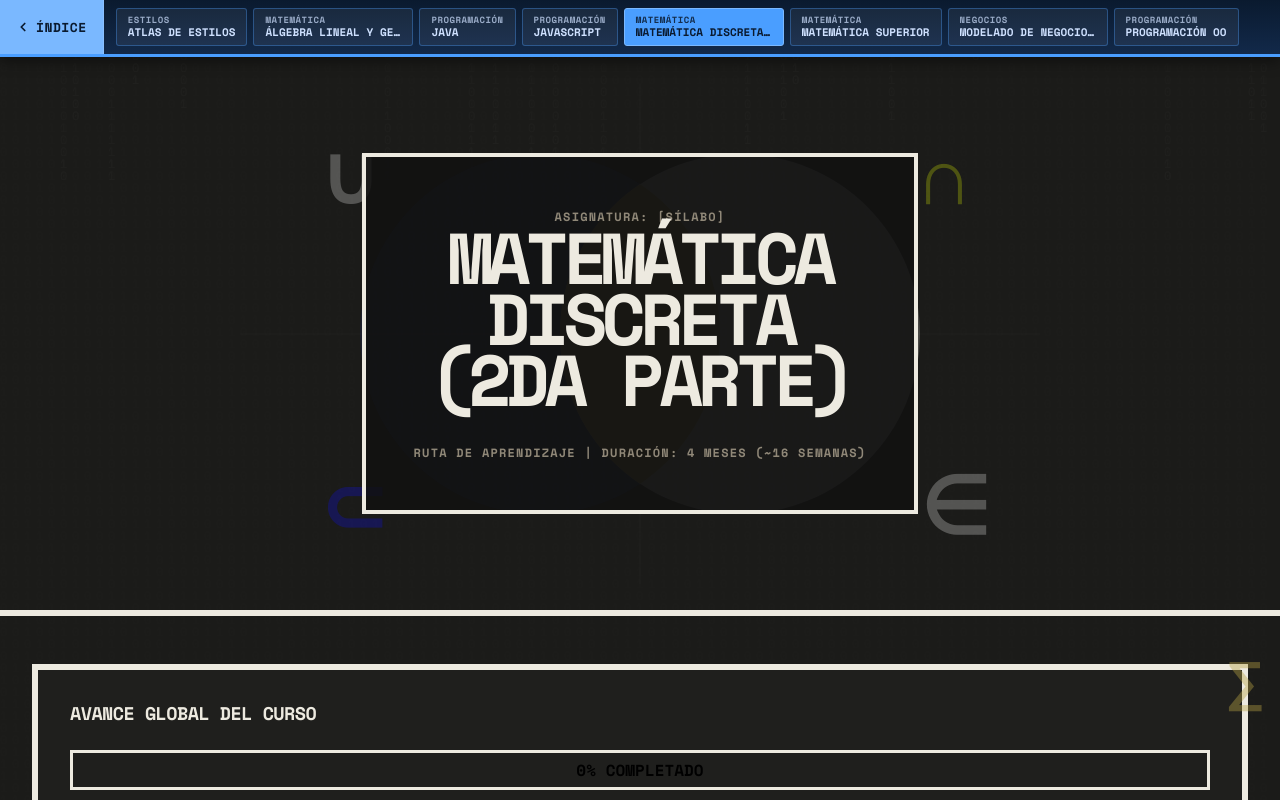
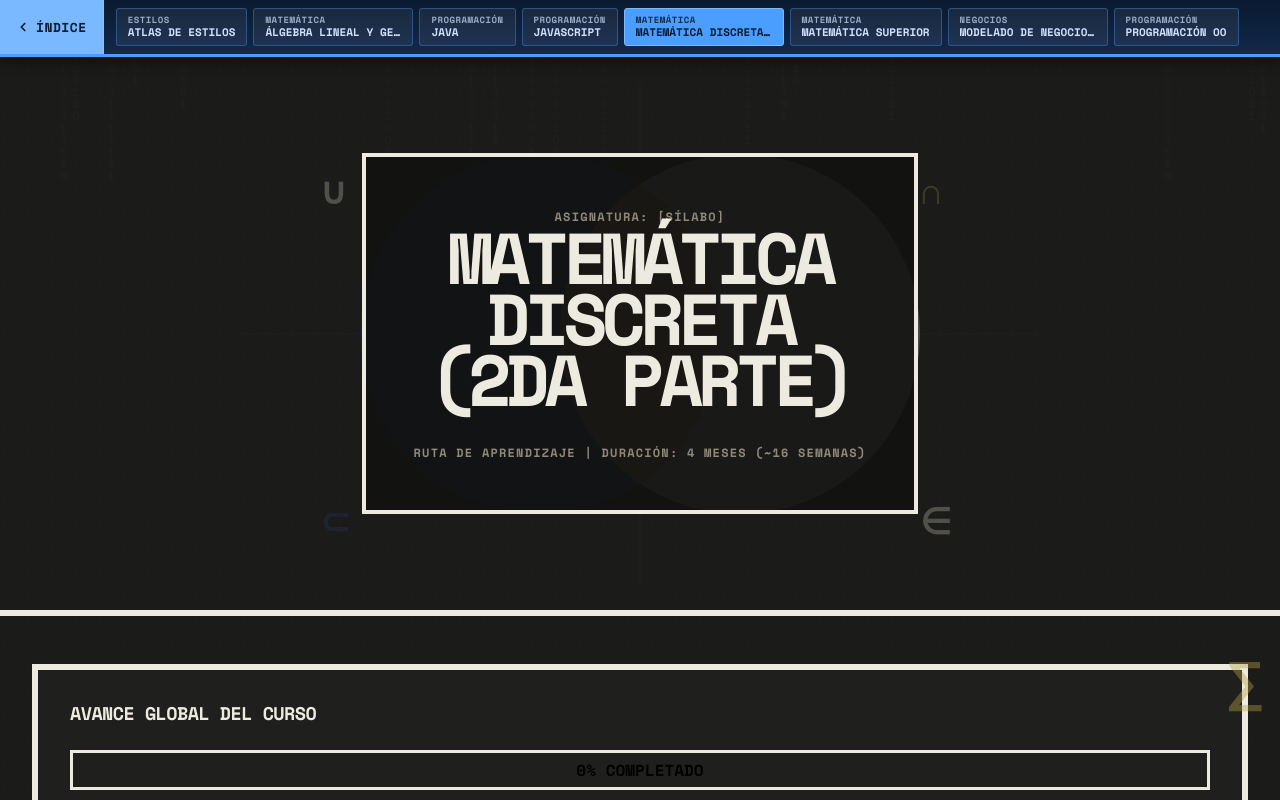
Before and after one commit to cMauricioAngel/Rutas_de_aprendizaje_2do_ciclo, a plain HTML site: page Mapa_Mate_discreta2.html in a window 1280 px wide. Shown: the top 800 px of the page. Drawn offline with nearby package versions, Linux system fonts and the light colour scheme.

Commit message:
soft palette finalize Mapa_Mate_discreta2.html

```diff
--- a/Mapa_Mate_discreta2.html
+++ b/Mapa_Mate_discreta2.html
@@ -514,14 +514,14 @@
                 <circle cx="500" cy="250" r="180" class="intersection-yellow" clip-path="url(#clip-circle-left)" opacity="1" />
 
                 <!-- Operadores Lógicos Gigantes -->
-                <text x="80" y="120" fill="#FFFFFF" font-size="80" font-weight="700" font-family="'Space Mono', monospace">∪</text>
-                <text x="680" y="120" fill="#E7FF00" font-size="80" font-weight="700" font-family="'Space Mono', monospace">∩</text>
-                <text x="80" y="450" fill="#0F0FFF" font-size="80" font-weight="700" font-family="'Space Mono', monospace">⊂</text>
-                <text x="680" y="450" fill="#FFFFFF" font-size="80" font-weight="700" font-family="'Space Mono', monospace">∈</text>
+                <text x="80" y="120" fill="#EDEAE0" font-size="36" font-weight="700" font-family="'Space Mono', monospace">∪</text>
+                <text x="680" y="120" fill="#B8A444" font-size="36" font-weight="700" font-family="'Space Mono', monospace">∩</text>
+                <text x="80" y="450" fill="#2D3A7A" font-size="36" font-weight="700" font-family="'Space Mono', monospace">⊂</text>
+                <text x="680" y="450" fill="#EDEAE0" font-size="36" font-weight="700" font-family="'Space Mono', monospace">∈</text>
 
                 <!-- Líneas de cuadrícula sutiles -->
-                <line x1="0" y1="250" x2="800" y2="250" stroke="#FFFFFF" stroke-width="1" opacity="0.1" />
-                <line x1="400" y1="0" x2="400" y2="500" stroke="#FFFFFF" stroke-width="1" opacity="0.1" />
+                <line x1="0" y1="250" x2="800" y2="250" stroke="#EDEAE0" stroke-width="1" opacity="0.1" />
+                <line x1="400" y1="0" x2="400" y2="500" stroke="#EDEAE0" stroke-width="1" opacity="0.1" />
             </svg>
         </div>
 
```
